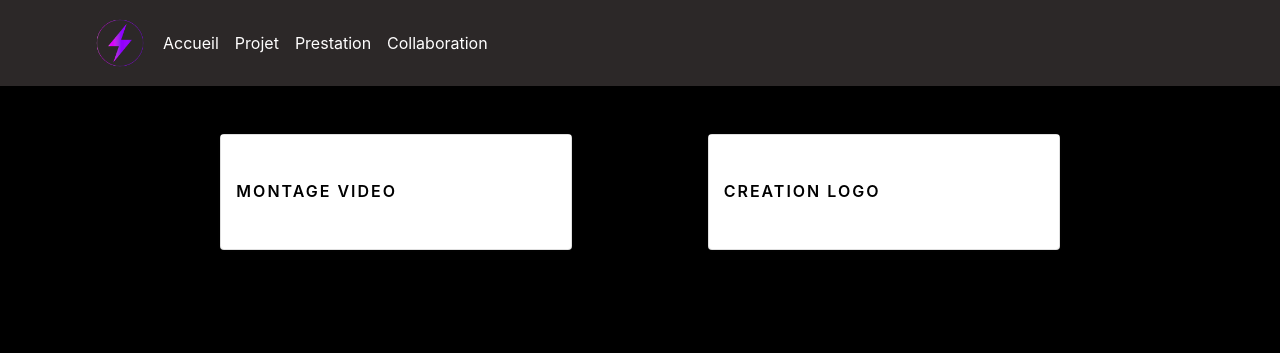
After one commit to TheMaxium69/49Volts-WebSite, a PHP site: page /prestation.php in a window 1280 px wide. The commit adds this page. Shown: the top 353 px of the page. Run offline with PHP 8.4, Linux system fonts and the light colour scheme.

Commit message:
maj pages

```diff
--- /dev/null
+++ b/collaboration.php
@@ -0,0 +1,6 @@
+<?php include "app/app.php"; $page = 1; head($page); ?>
+<body> <header> <?php navbar($page); ?> </header>
+
+
+
+</body> </html>
--- a/composant/navbar.phtml
+++ b/composant/navbar.phtml
@@ -11,13 +11,13 @@
     <div class="collapse navbar-collapse" id="navbarExample01">
       <ul class="navbar-nav ms-auto mb-2 mb-lg-0">
         <li class="nav-item active">
-          <a class="nav-link" aria-current="page" href="#news">Accueil</a>
+          <a class="nav-link" aria-current="page" href="index.php">Accueil</a>
         </li>
         <li class="nav-item">
           <a class="nav-link" aria-current="page" href="#pets">Projet</a>
         </li>
         <li class="nav-item">
-          <a class="nav-link" aria-current="page" href="#adoptions">Prestation</a>
+          <a class="nav-link" aria-current="page" href="prestation.php">Prestation</a>
         </li>
         <li class="nav-item">
           <a class="nav-link" aria-current="page" href="#foundation">Collaboration</a>
--- /dev/null
+++ b/css/prestation.css
@@ -0,0 +1,102 @@
+#service .container {
+    height: 100%;
+    display: flex;
+    align-items: center;
+    justify-content: space-evenly;
+  }
+
+  #service .card {
+    position: relative;
+    display: flex;
+    justify-content: center;
+    cursor: pointer;
+    width: 22em;
+    max-width: 80%;
+    padding: 2em 0;
+    background: #FFF;
+    box-shadow: 0 0 6px 0 rgba(32, 32, 36, 0.12);
+    transition: all 0.35s ease;
+  }
+
+  #service  .card::before, .card::after {
+    content: "";
+    position: absolute;
+    top: 0;
+    left: 0;
+    width: 100%;
+    background: orange;
+    height: 4px;
+  }
+
+  #service .card::before {
+    width: 0;
+    opacity: 0;
+    transition: opacity 0 ease, width 0 ease;
+    transition-delay: 0.5s;
+  }
+
+  #service .card::after {
+    width: 100%;
+    background: white;
+    transition: width 0.5s ease;
+  }
+
+  #service .card .content {
+    padding: 15px;
+    width: 18em;
+    max-width: 80%;
+  }
+
+  #service .card .logo {
+    margin: 0 0 1em;
+    width: 10.625em;
+    transition: all 0.35s ease;
+  }
+
+  #service .card .h6 {
+    color: black;
+    font-weight: 600;
+    text-transform: uppercase;
+    margin: 0;
+    letter-spacing: 2px;
+  }
+
+  #service .card .hover_content {
+    overflow: hidden;
+    max-height: 0;
+    transform: translateY(1em);
+    transition: all 0.55s ease;
+  }
+
+  #service .card .hover_content p {
+    margin: 1.5em 0 0;
+    color: #6E6E70;
+    line-height: 1.4em;
+  }
+
+  #service .card:hover {
+    width: 24em;
+    box-shadow: 0 10px 20px 0 rgba(32, 32, 36, 0.12);
+  }
+
+  #service .card:hover::before {
+    width: 100%;
+    opacity: 1;
+    transition: opacity 0.5s ease, width 0.5s ease;
+    transition-delay: 0;
+  }
+
+  #service .card:hover::after {
+    width: 0;
+    opacity: 0;
+    transition: width 0 ease;
+  }
+
+  #service .card:hover .logo {
+    margin-bottom: 0.5em;
+  }
+
+  #service .card:hover .hover_content {
+    max-height: 10em;
+    transform: none;
+  }
--- a/extension/link.phtml
+++ b/extension/link.phtml
@@ -1,3 +1,6 @@
 <link rel="stylesheet" type="text/css" media="screen" href="css/all.css">
 <link rel="stylesheet" type="text/css" media="screen" href="css/index.css">
 <link rel="stylesheet" type="text/css" media="screen" href="css/navbar.css">
+<link rel="stylesheet" type="text/css" media="screen" href="css/prestation.css">
+<link rel="stylesheet" type="text/css" media="screen" href="css/collaboration.css">
+<link rel="stylesheet" type="text/css" media="screen" href="css/projet.css">
--- /dev/null
+++ b/prestation.php
@@ -0,0 +1,27 @@
+<?php include "app/app.php"; $page = 1; head($page); ?>
+<body> <header> <?php navbar($page); ?> </header>
+
+<section id="service">
+            <h2 class="text-center m-5">Prestations de services</h2>
+            <div class="container">
+                <div class="card">
+                    <div class="content">
+                        <div class="h6">MONTAGE VIDEO</div>
+                        <div class="hover_content">
+                            <p>mParticle’s customer data platform empowers you to Integrate all of your data and orchestrate it across channels, partners, and systems.</p>
+                        </div>
+                    </div>
+                </div>
+
+                <div class="card">
+                    <div class="content">
+                        <div class="h6">CREATION LOGO</div>
+                        <div class="hover_content">
+                            <p>mParticle’s customer data platform empowers you to Integrate all of your data and orchestrate it across channels, partners, and systems.</p>
+                        </div>
+                    </div>
+                </div>
+            </div>
+          </section>
+
+</body> </html>
--- /dev/null
+++ b/projet.php
@@ -0,0 +1,6 @@
+<?php include "app/app.php"; $page = 1; head($page); ?>
+<body> <header> <?php navbar($page); ?> </header>
+
+
+
+</body> </html>
```
